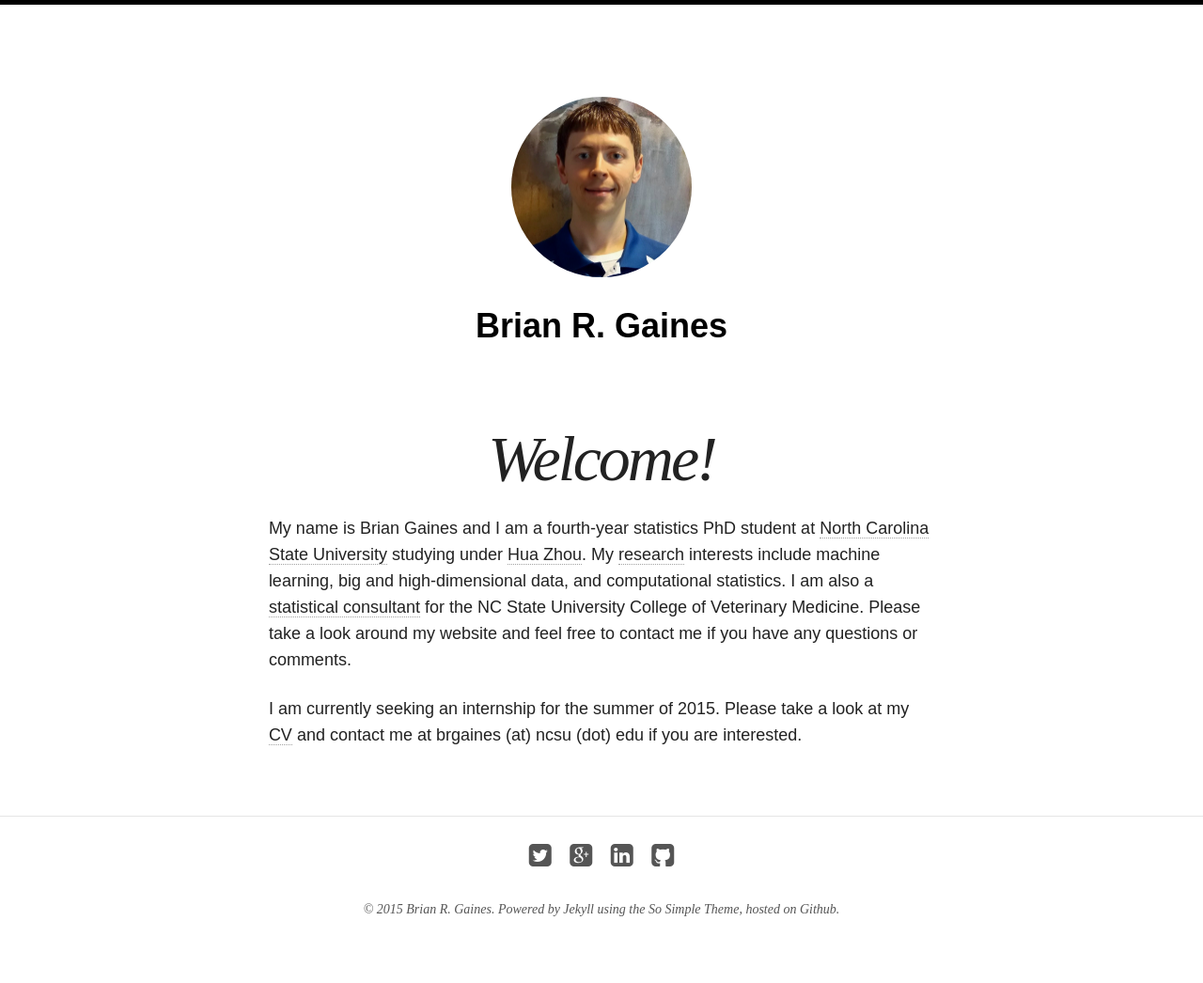
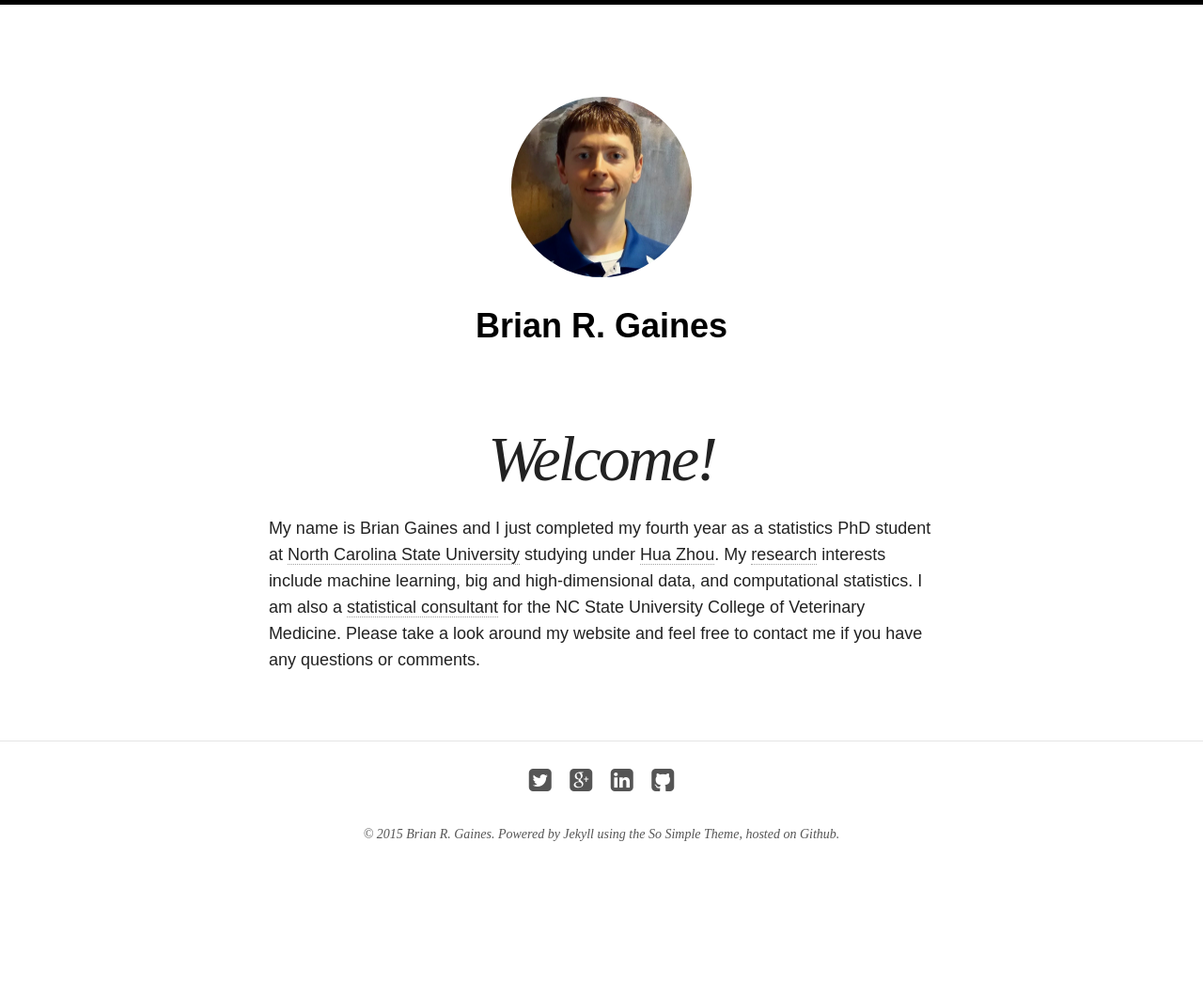
Before and after one commit to brgaines/brgaines.github.io, a Jekyll site: the page built from index.md, in a window 1280 px wide. Shown: the whole page at 94% size. Built offline with Jekyll 4.4.1, drawn with Linux system fonts in a browser that asks for light colours; nearby versions of some CDN libraries; after the commit the page ends 966 px from its top, so only the background shows below that.

Commit message:
removed internship info

```diff
--- a/index.md
+++ b/index.md
@@ -2,9 +2,7 @@
 layout: page
 title: Welcome!
 excerpt: "Welcome to my website!"
-modified: 2015-01-12
+modified: 2015-05-11
 ---
 
-My name is Brian Gaines and I am a fourth-year statistics PhD student at [North Carolina State University](http://www.ncsu.edu) studying under [Hua Zhou](http://hua-zhou.github.io/).  My [research](http://brgaines.github.io/research/) interests include machine learning, big and high-dimensional data, and computational statistics.  I am also a [statistical consultant](http://brgaines.github.io/consulting/) for the NC State University College of Veterinary Medicine.  Please take a look around my website and feel free to contact me if you have any questions or comments.
-
-I am currently seeking an internship for the summer of 2015.  Please take a look at my [CV](http://brgaines.github.io/cv/GainesCVweb.pdf) and contact me at brgaines (at) ncsu (dot) edu if you are interested.
+My name is Brian Gaines and I just completed my fourth year as a statistics PhD student at [North Carolina State University](http://www.ncsu.edu) studying under [Hua Zhou](http://hua-zhou.github.io/).  My [research](http://brgaines.github.io/research/) interests include machine learning, big and high-dimensional data, and computational statistics.  I am also a [statistical consultant](http://brgaines.github.io/consulting/) for the NC State University College of Veterinary Medicine.  Please take a look around my website and feel free to contact me if you have any questions or comments.
```
